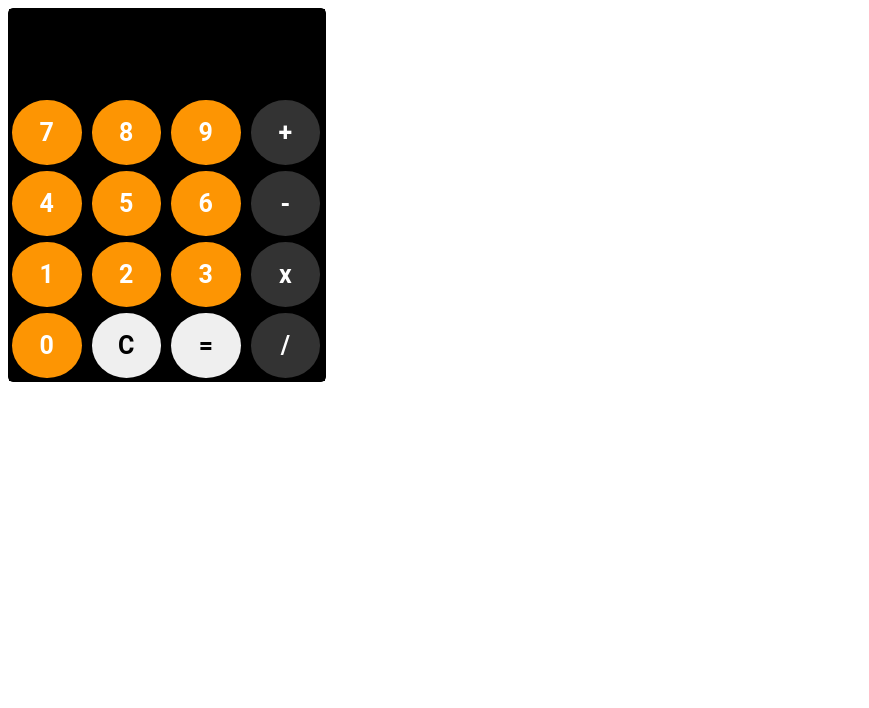
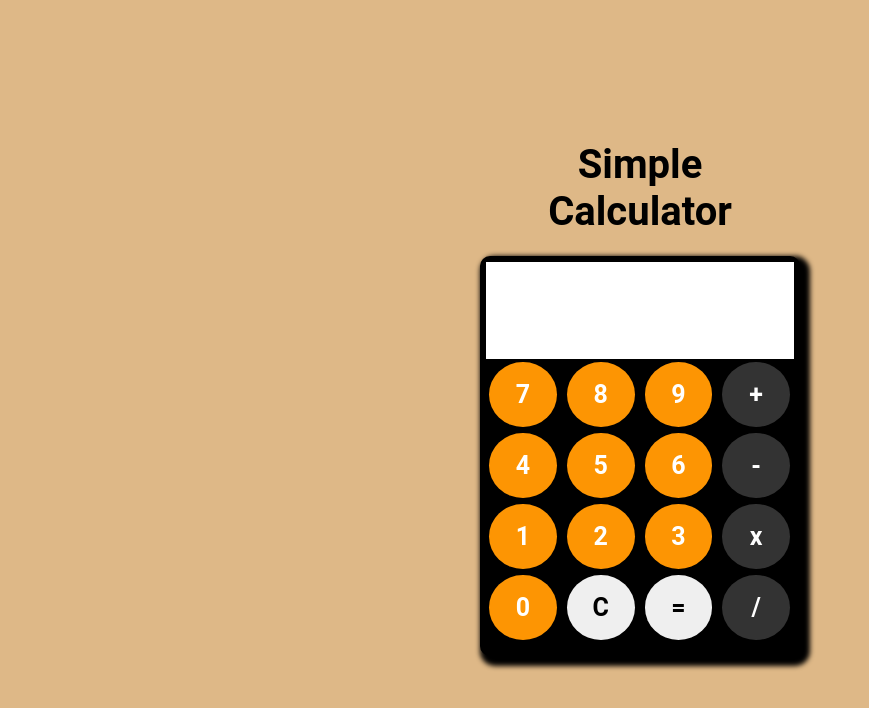
Before and after one commit to carlosgabrielmf/calculator-app, a plain HTML site: page index.html in a window 1280 px wide. Shown: the whole page, without its empty margins (0-869 px from the left). Drawn offline with Linux system fonts and the light colour scheme.

Commit message:
Se centra calculadora y se corrigen otros estilos

```diff
--- a/index.html
+++ b/index.html
@@ -8,8 +8,10 @@
     <title>Calculator</title>
 </head>
 <body>
+
     <div id="container">
         <div id="appBg">
+            <h1>Simple Calculator</h1>
             <form name="calculator">
                 <input type="textfield" name="ans" value="" autocomplete="off" readonly>
 
@@ -26,7 +28,7 @@
                 <input type="button" value="1" onclick="document.calculator.ans.value+='1'" class="orange">
                 <input type="button" value="2" onclick="document.calculator.ans.value+='2'" class="orange">
                 <input type="button" value="3" onclick="document.calculator.ans.value+='3'" class="orange">
-                <input type="button" value="x" onclick="document.calculator.ans.value+='x'" class="gray">
+                <input type="button" value="x" onclick="document.calculator.ans.value+='*'" class="gray">
             <br>
                 <input type="button" value="0" onclick="document.calculator.ans.value+='0'" class="orange">
                 <input type="reset" value="C">
--- a/styles.css
+++ b/styles.css
@@ -1,24 +1,58 @@
+*{
+    margin: 0;
+    padding: 0;
+    box-sizing: border-box;
+}
+
+body{
+    background-color: burlywood;
+}
+
+h1{
+    display: flex;
+    text-align: center;
+    justify-content: center;
+    font-family: 'Roboto', sans-serif;
+    font-weight: bold;
+    font-size: 40px;
+    padding: 18px;
+    color: black;
+    margin: 3px;
+    border: 0;
+    border-radius: 100%;
+
+}
+
+#container{
+    height: 100vh;
+    display: flex;
+    justify-content: center;
+    align-items: center;
+    padding-bottom: 10rem;
+}
+
 
 #appBg{
-    height: 25%;
-    width: 25%;
-    border: 1px solid black;
-    border-radius: 5px;
+    height: 25rem;
+    width: 20rem;
 }
 
 #appBg form{
+    padding: 6px;
     height: 100%;
     width: 100%;
     background-color: black;
+    border-radius: 10px;
+    box-shadow: 5px 5px 5px 5px black;
 }
 
 #appBg input[type=textfield]{
     height: 25%;
-    width: 90%;
+    width: 100%;
     cursor: default;
     font-family: 'Roboto', sans-serif;
-    background-color: black;
-    color: white;
+    background-color: white;
+    color: black;
     padding: 15px;
     text-align: center;
     font-size: 50px;
```
Also changed, not shown: 1 other file.
